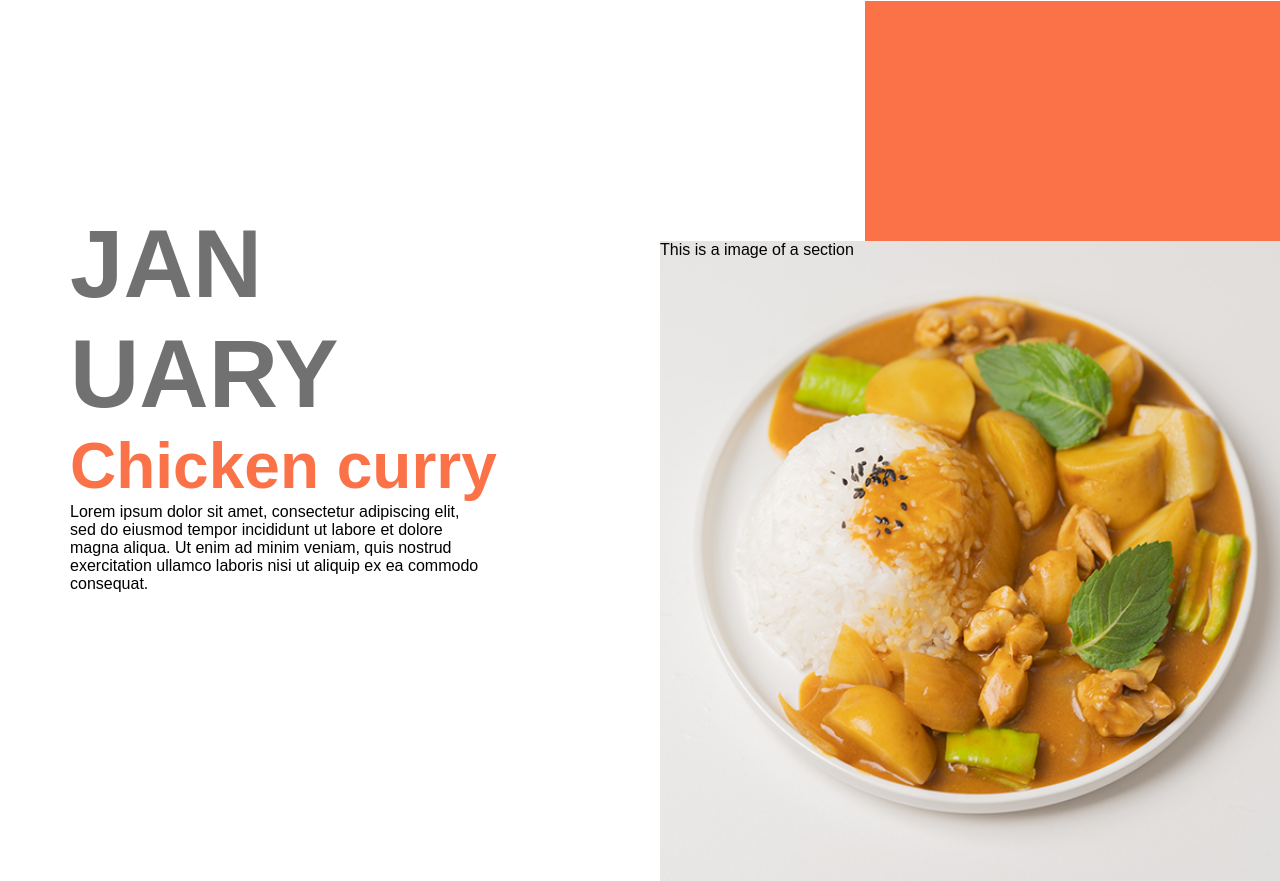
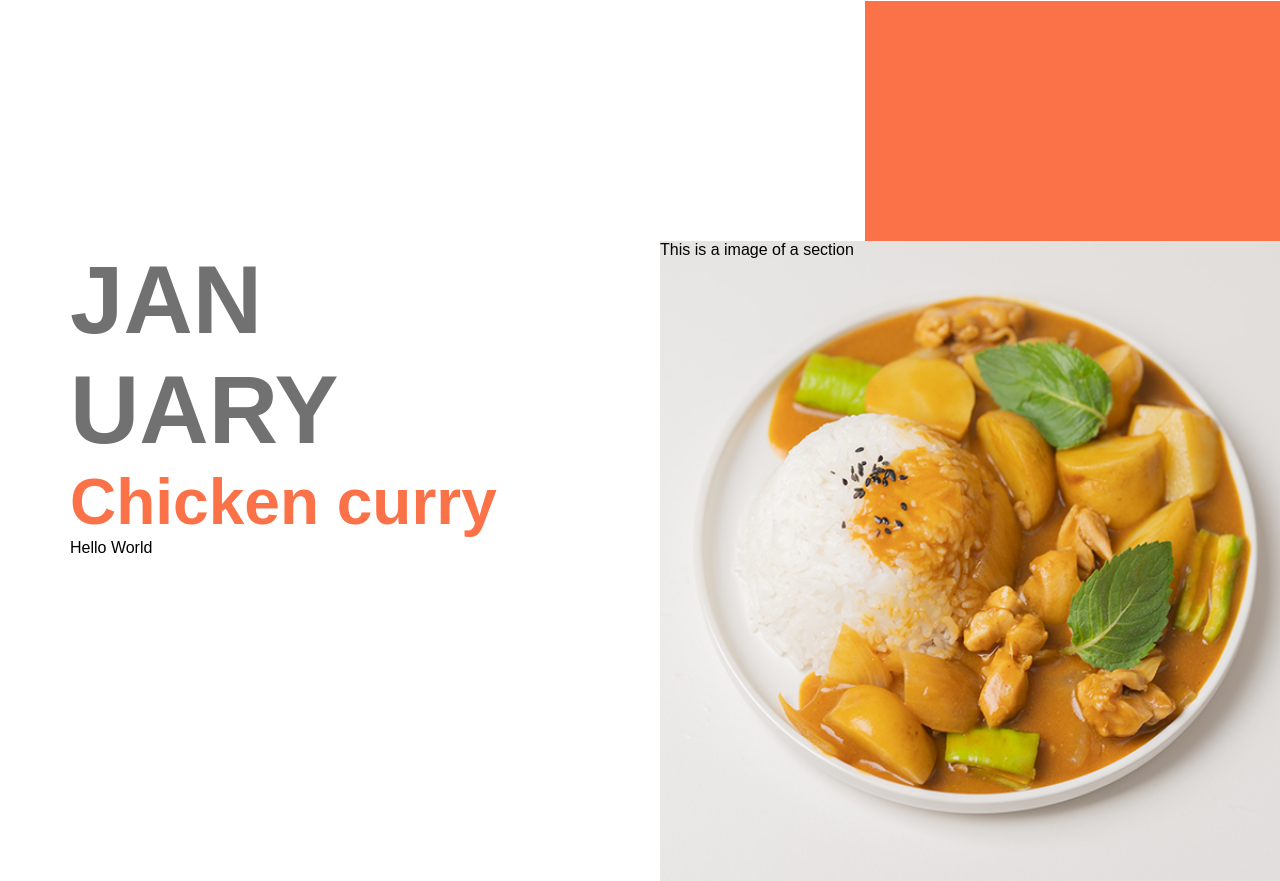
Before and after one commit to yurith-rubio/learning, a plain HTML site: page index.html in a window 1280 px wide. Shown: the part 2019-2900 px from the top of the page. Drawn offline with nearby package versions, Linux system fonts and the light colour scheme.

Commit message:
Remove unused code and update text

```diff
--- a/index.html
+++ b/index.html
@@ -1,5 +1,6 @@
 <!DOCTYPE html>
 <html lang="en">
+
 <head>
   <meta charset="UTF-8" />
   <meta http-equiv="X-UA-Compatible" content="IE=edge" />
@@ -9,10 +10,7 @@
   <script src="./app.js"></script>
 
   <!-- animate.css lybrary -->
-    <link
-      rel="stylesheet"
-      href="https://cdnjs.cloudflare.com/ajax/libs/animate.css/4.1.1/animate.min.css"
-    />
+  <link rel="stylesheet" href="https://cdnjs.cloudflare.com/ajax/libs/animate.css/4.1.1/animate.min.css" />
 </head>
 
 <body>
@@ -29,7 +27,9 @@
   <!-- parallax effect -->
 
   <section class="cover">
-      <div class="cover one"><p>This is a regular wrapper</p></div>
+    <div class="cover one">
+      <p>This is a regular wrapper</p>
+    </div>
   </section>
 
   <!-- section -->
@@ -40,13 +40,13 @@
       <h2>UARY</h2>
       <h3>Chicken curry</h3>
       <p style="width: 70%">
-          Lorem ipsum dolor sit amet, consectetur adipiscing elit, sed do
-          eiusmod tempor incididunt ut labore et dolore magna aliqua. Ut enim ad
-          minim veniam, quis nostrud exercitation ullamco laboris nisi ut
-          aliquip ex ea commodo consequat.
+        Hello World
       </p>
     </div>
-      <div class="image two"><p>This is a image of a section</p></div>
+    <div class="image two">
+      <p>This is a image of a section</p>
+    </div>
   </section>
 </body>
+
 </html>
```
Also changed, not shown: app.js (+0 -12 lines). Lines whose indentation alone changed are shown as unchanged.
